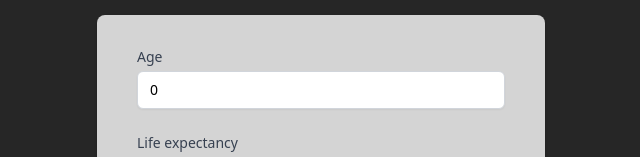
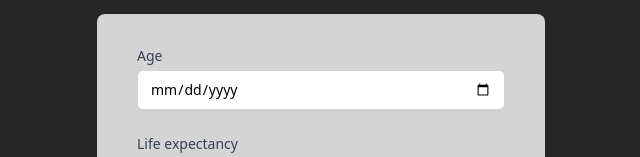
Before and after one commit to wiu753/memento-mori-calendar, a Vue app: page / in a window 1280 px wide. Shown: the part 334-491 px from the top of the page, without its empty margins (319-959 px from the left). Built offline with nearby package versions, Linux system fonts and the light colour scheme.

Commit message:
Refactor functionality for swapping between states

```diff
--- a/src/App.vue
+++ b/src/App.vue
@@ -14,11 +14,13 @@ export default {
     Calendar,
   },
   computed: {
-    calendar() {
-      return this.mainStore.calendar
-    },
-    stuffIsOk() {
-      return this.mainStore.stuffIsOk
+    loadCalendar() {
+      console.log("Inside loadCalendar", this.mainStore.loadCalendar)
+      if (this.mainStore.showCalendar || this.mainStore.loadCalendar) {
+        return true
+      } else {
+        return false
+      }
     },
   }
 }
@@ -31,8 +33,18 @@ export default {
 
 <template>
   <main class="h-screen bg-neutral-800">
-    <Entry v-if="!calendar && !stuffIsOk"/>
-    <Calendar v-else />
+    <Entry v-if="!loadCalendar"/>
+    <template v-else>
+      <div class="text-white flex">
+        <div class="bg-slate-200 h-3 w-3"></div>
+        <div class=""></div>
+        <div class=""></div>
+        <div class=""></div>
+        <div class=""></div>
+        <div class=""></div>
+      </div>
+    </template>
+    <!-- <Calendar v-else /> -->
   </main>
 </template>
 
--- a/src/components/Entry.vue
+++ b/src/components/Entry.vue
@@ -10,14 +10,14 @@ export default {
   data() {
     return {
       expectancy: 80,
-      age: 0,
+      birthDay: "",
     }
   },
 
   methods: {
     submitData() {
       this.mainStore.setData({
-        age: this.age,
+        birthDay: this.birthDay,
         expectancy: this.expectancy,
       })
     }
@@ -41,8 +41,8 @@ export default {
             <label class="block text-sm font-medium text-gray-700"> Age </label>
             <div class="mt-1">
               <input
-                v-model="age"
-                type="number"
+                v-model="birthDay"
+                type="date"
                 class="appearance-none block w-full px-3 py-2 border border-gray-300 rounded-md shadow-sm placeholder-gray-400 focus:outline-none focus:ring-indigo-500 focus:border-indigo-500 sm:text-sm"
               />
             </div>
--- /dev/null
+++ b/src/components/Week.vue
@@ -0,0 +1,17 @@
+<!-- This example requires Tailwind CSS v2.0+ -->
+<template>
+  <span class="relative z-0 inline-flex shadow-sm rounded-md">
+    <button type="button" class="relative inline-flex items-center px-2 py-2 rounded-l-md border border-gray-300 bg-white text-sm font-medium text-gray-500 hover:bg-gray-50 focus:z-10 focus:outline-none focus:ring-1 focus:ring-indigo-500 focus:border-indigo-500">
+      <span class="sr-only">Previous</span>
+      <ChevronLeftIcon class="h-5 w-5" aria-hidden="true" />
+    </button>
+    <button type="button" class="-ml-px relative inline-flex items-center px-2 py-2 rounded-r-md border border-gray-300 bg-white text-sm font-medium text-gray-500 hover:bg-gray-50 focus:z-10 focus:outline-none focus:ring-1 focus:ring-indigo-500 focus:border-indigo-500">
+      <span class="sr-only">Next</span>
+      <ChevronRightIcon class="h-5 w-5" aria-hidden="true" />
+    </button>
+  </span>
+</template>
+
+<script setup>
+import { ChevronLeftIcon, ChevronRightIcon } from '@heroicons/vue/solid'
+</script>
--- a/src/stores/main.js
+++ b/src/stores/main.js
@@ -1,31 +1,44 @@
 import { defineStore } from "pinia";
 
 export const useMainStore = defineStore("main", {
-  state: () => ({ age: 0, expectancy: 0, showCalendar: false }),
+  state: () => ({ age: "", expectancy: 0, showCalendar: false, weeksLived: 0, weeksToLive: 0 }),
+
+  // ------------------------------------ GETTERS ------------------------------------
   getters: {
-    storageAge: (state) => localStorage.age,
-    storageExpectancy: (state) => localStorage.expectancy,
-    stuffIsOk: (state) => {
-      let age = Number(localStorage.getItem("age"));
-      let expectancy = Number(localStorage.getItem("expectancy"));
-
-      if (age > 0 && expectancy > 0 && expectancy > age && expectancy < 125) {
+    loadCalendar: (state) => {
+      // this.showcalendar == true because the getter doesn't update when the localStorage is set.
+      if (localStorage.loadCalendar === 'true' || state.showCalendar) {
         return true;
       } else {
         return false;
       }
     },
-    calendar: (state) => state.showCalendar
+    weeksToFill: (state) => {
+
+    }
   },
+
+  // ------------------------------------ ACTIONS ------------------------------------
   actions: {
-    setData({age, expectancy}) {
-      console.log(age, expectancy);
-      if (age > 0 && expectancy > 0 && expectancy > age && expectancy < 125) {
-        this.age = age
-        this.expectancy = expectancy
+    setData({birthDay, expectancy}) {
+      let date_1 = new Date();
+      let date_2 = new Date(birthDay);
+      let difference = date_1.getTime() - date_2.getTime();
+      let daysLived = Math.ceil(difference / (1000 * 3600 * 24));
+      let weeksLived = Math.round(daysLived / 7);
+      let expectancyYearsToWeeks = expectancy * 52.1429;
+      this.weeksLived = weeksLived;
+      this.weeksToLive = Math.round(expectancyYearsToWeeks - weeksLived);
+
+      console.log(Math.round(expectancyYearsToWeeks - weeksLived))
+
+      if (expectancyYearsToWeeks > 0 && expectancyYearsToWeeks > weeksLived && expectancy < 125 && expectancy > 0) {
         this.showCalendar = true
-        localStorage.setItem('age', this.age.toString())
-        localStorage.setItem('expectancy', this.expectancy.toString())
+        localStorage.setItem('weeksToLive', this.weeksToLive.toString())
+        localStorage.setItem('weeksLived', this.weeksLived.toString())
+        localStorage.setItem('loadCalendar', 'true')
+        console.log("Data set in local storage!")
+        this.showCalendar = true;
       } else {
         console.log("Invalid data");
       }
```
Also changed, not shown: todo.txt.
